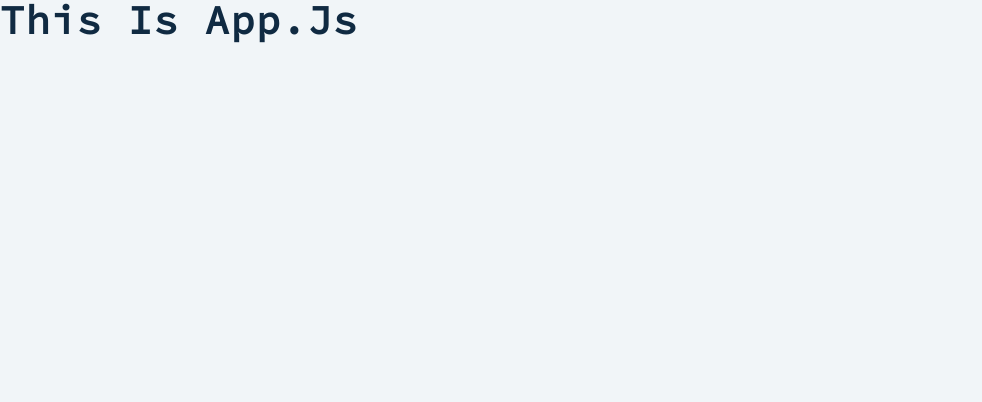
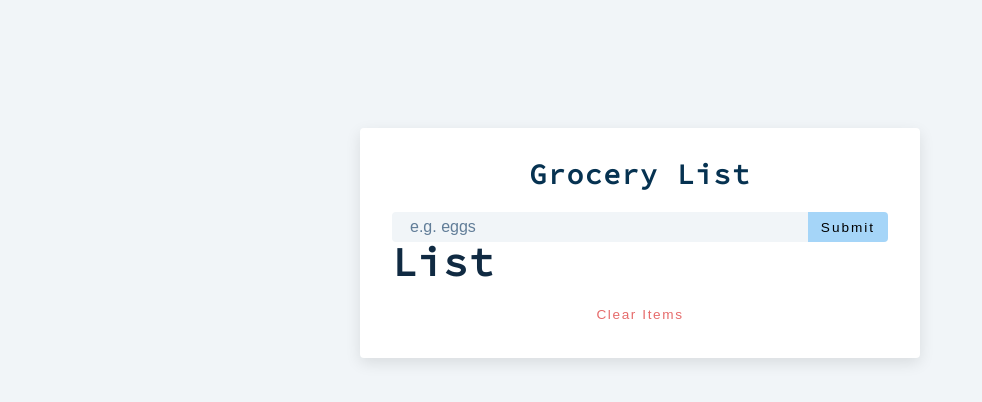
Before and after one commit to MAbdurahman/reactjs-grocery-list, a React (Create React App) app: page / in a window 1280 px wide. Shown: the top 402 px of the page, without its empty margins (0-982 px from the left). Built offline with nearby package versions, Linux system fonts and the light colour scheme.

Commit message:
Complete basic structure of project

```diff
--- a/src/app/App.js
+++ b/src/app/App.js
@@ -1,4 +1,4 @@
-import React from 'react';
+import React, { useState } from 'react';
 import List from './../components/list/List';
 import Alert from './../components/alert/Alert';
 
@@ -13,11 +13,56 @@ const getLocalStorage = () => {
 
 function App() {
 	//**************** variables ****************//
+	const [name, setName] = useState('');
+	const [list, setList] = useState([]);
+	const [isEditing, setIsEditing] = useState(false);
+	const [editId, setEditId] = useState(null);
+	const [alert, setAlert] = useState({ show: false, msg: '', type: '' });
 	//**************** functions ****************//
+	const showAlert = (show = false, type = '', msg = '') => {
+		setAlert({ show, type, msg });
+	};
+	const clearList = () => {
+		showAlert(true, 'danger', 'empty list');
+		setList([]);
+	};
+	const removeItem = id => {
+		showAlert(true, 'danger', 'item removed');
+		setList(list.filter(item => item.id !== id));
+	};
+	const editItem = id => {
+		const specificItem = list.find(item => item.id === id);
+		setIsEditing(true);
+		setEditId(id);
+		setName(specificItem.title);
+	};
+	const handleSubmit = e => {
+		e.preventDefault();
+	};
 	return (
-		<div>
-			<h2>This is App.js</h2>
-		</div>
+		<section className='section-center'>
+			<form className='grocery-form' onSubmit={handleSubmit}>
+				{alert.show && (
+					<Alert {...alert} removeAlert={showAlert} list={list} />
+				)}
+
+				<h3>grocery list</h3>
+				<div className='form-control'>
+					<input
+						type='text'
+						className='grocery'
+						placeholder='e.g. eggs'
+						value={name}
+						onChange={e => setName(e.target.value)}
+					/>
+					<button type='submit' className='submit-btn'>
+						{isEditing ? 'edit' : 'submit'}
+					</button>
+				</div>
+			</form>
+			<h2>List</h2>
+			<button className='clear-btn'>clear items</button>
+		</section>
 	);
 }
 
```
